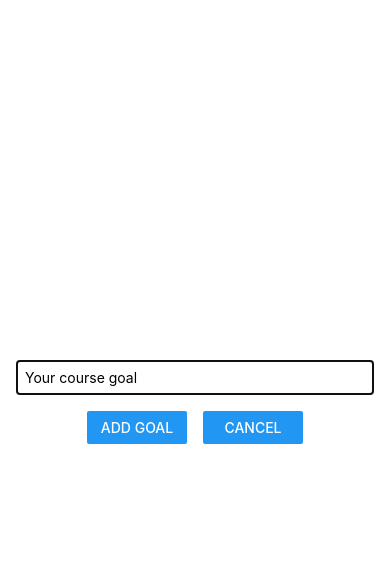
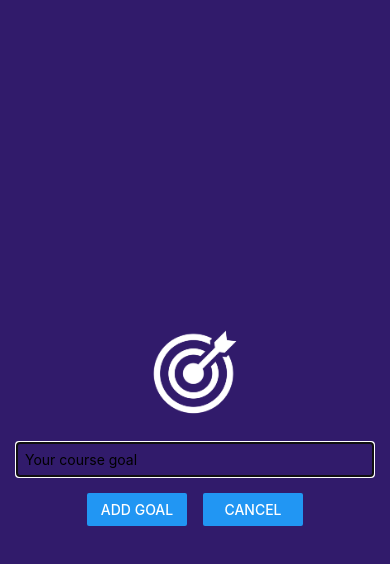
Before and after one commit to pinyada-sengate/RNCourse, a React Native app: screen / in a window 390 px wide. Both pictures are taken after a click on the button "ADD NEW GOAL". Shown: the top 564 px of the page. Built offline with nearby package versions, Linux system fonts and the light colour scheme.

Commit message:
working with image

```diff
--- a/components/GoalInput.js
+++ b/components/GoalInput.js
@@ -1,4 +1,11 @@
-import { StyleSheet, View, TextInput, Button, Modal } from "react-native";
+import {
+  StyleSheet,
+  View,
+  TextInput,
+  Button,
+  Modal,
+  Image,
+} from "react-native";
 import { useState } from "react";
 
 function GoalInput(props) {
@@ -16,6 +23,10 @@
   return (
     <Modal visible={props.visible} animationType="slide">
       <View style={styles.inputContainer}>
+        <Image
+          style={styles.image}
+          source={require("../assets/images/goal.png")}
+        />
         <TextInput
           style={styles.textInput}
           placeholder="Your course goal"
@@ -42,10 +53,13 @@
     flex: 1,
     justifyContent: "center",
     alignItems: "center",
-    marginBottom: 24,
-    borderBottomWidth: 1,
-    borderBottomColor: "#cccccc",
     padding: 16,
+    backgroundColor: "#311b6b",
+  },
+  image: {
+    width: 100,
+    height: 100,
+    margin: 20,
   },
   textInput: {
     borderWidth: 1,
```
Also changed, not shown: assets/images/goal.png (added).
